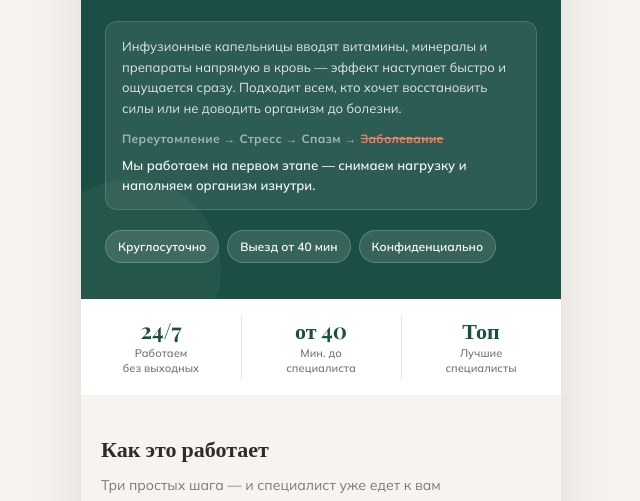
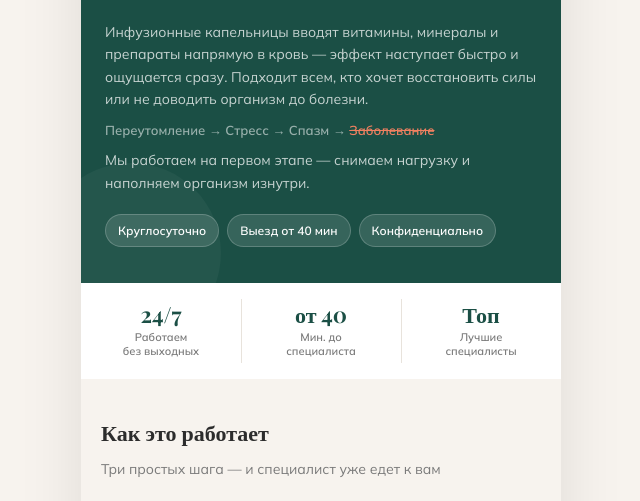
Before and after one commit to andrgavrilenko/medcall, a plain HTML site: page index.html in a window 1280 px wide. Shown: the part 232-733 px from the top of the page, without its empty margins (319-959 px from the left). Drawn offline with nearby package versions, Linux system fonts and the light colour scheme.

Commit message:
Убрать фоновый блок у описания в hero, оставить стандартный текст
Co-Authored-By: Claude Sonnet 4.6 <noreply@anthropic.com>

```diff
--- a/index.html
+++ b/index.html
@@ -327,24 +327,17 @@
     .field textarea { height: 80px; }
 
     /* Hero intro */
-    .hero-intro {
-      margin-bottom: 20px;
-      padding: 14px 16px;
-      background: rgba(255,255,255,0.08);
-      border: 1px solid rgba(255,255,255,0.15);
-      border-radius: 12px;
-    }
+    .hero-intro { margin-bottom: 20px; }
     .hero-intro-text {
-      font-size: 13px;
-      color: rgba(255,255,255,0.85);
+      font-size: 14px;
+      color: rgba(255,255,255,0.75);
       line-height: 1.6;
       margin-bottom: 10px;
     }
     .hero-chain {
-      font-size: 12px;
-      font-weight: 700;
+      font-size: 13px;
+      font-weight: 600;
       color: rgba(255,255,255,0.55);
-      letter-spacing: 0.3px;
       margin-bottom: 8px;
     }
     .hero-chain span {
@@ -352,10 +345,9 @@
       text-decoration: line-through;
     }
     .hero-intro-sub {
-      font-size: 13px;
-      font-weight: 600;
-      color: rgba(255,255,255,0.95);
-      line-height: 1.5;
+      font-size: 14px;
+      color: rgba(255,255,255,0.75);
+      line-height: 1.6;
     }
 
     /* Service cards */
```
